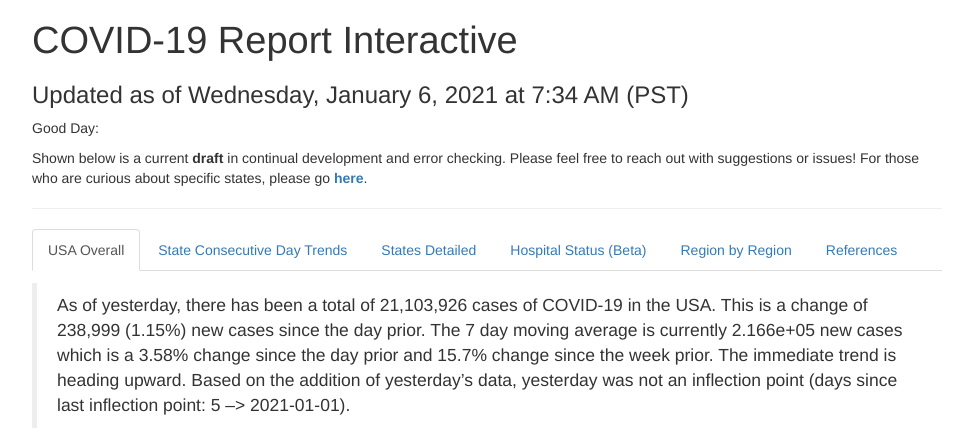
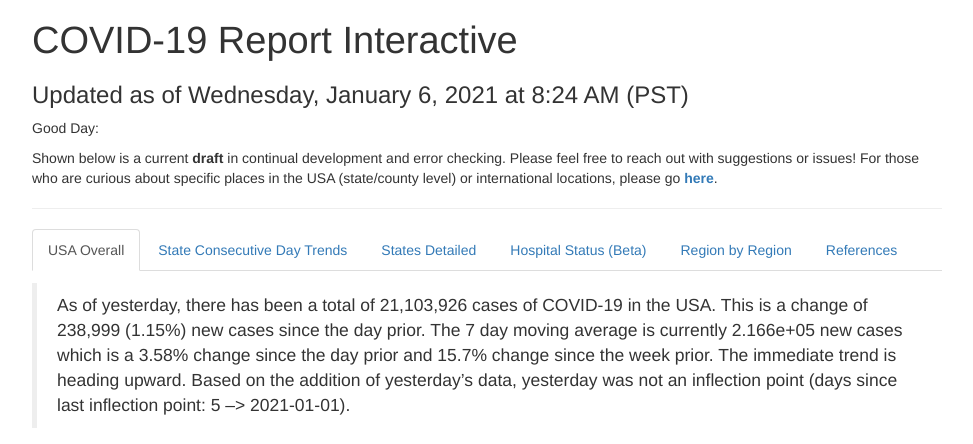
Before and after one commit to jensennhu/covid_sitrep_auto_prod, a plain HTML site: page index.html in a window 1280 px wide. Shown: the top 444 px of the page, without its empty margins (153-1126 px from the left). Drawn offline with Linux system fonts and the light colour scheme.

Commit message:
updating data

```diff
--- a/index.html
+++ b/index.html
@@ -358,10 +358,10 @@ summary {
 </div>
 
 
-<div id="updated-as-of-wednesday-january-6-2021-at-734-am-pst" class="section level3">
-<h3>Updated as of Wednesday, January 6, 2021 at 7:34 AM (PST)</h3>
+<div id="updated-as-of-wednesday-january-6-2021-at-824-am-pst" class="section level3">
+<h3>Updated as of Wednesday, January 6, 2021 at 8:24 AM (PST)</h3>
 <p>Good Day:</p>
-<p>Shown below is a current <strong>draft</strong> in continual development and error checking. Please feel free to reach out with suggestions or issues! For those who are curious about specific states, please go <a href="https://jensenhu.shinyapps.io/master_shiny/"><strong>here</strong></a>.</p>
+<p>Shown below is a current <strong>draft</strong> in continual development and error checking. Please feel free to reach out with suggestions or issues! For those who are curious about specific places in the USA (state/county level) or international locations, please go <a href="https://jensenhu.shinyapps.io/master_shiny/"><strong>here</strong></a>.</p>
 <hr />
 </div>
 <div id="section" class="section level2 tabset tabset-fade">
```
